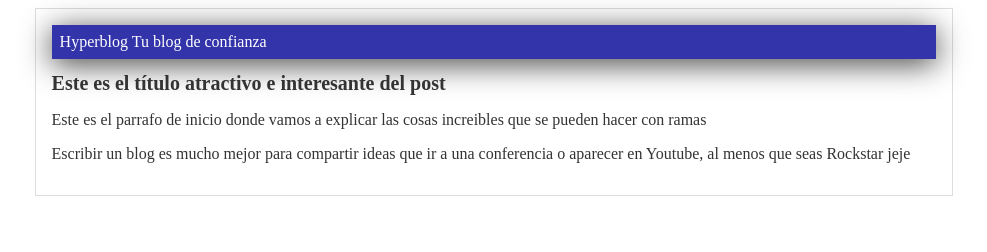
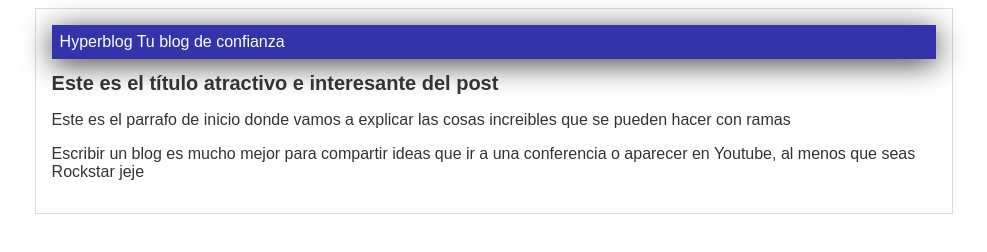
Before and after one commit to JFernando12/hyperblog, a plain HTML site: page index.html in a window 1280 px wide. Shown: the whole page, without its empty margins (146-1133 px from the left). Drawn offline with Linux system fonts and the light colour scheme.

Commit message:
Cambié el numero 31 por el 30

```diff
--- a/css/style.css
+++ b/css/style.css
@@ -1,20 +1,16 @@
 body {
     color: #333;
     text-align: center;
-<<<<<<< HEAD
-    font-family: Courier ;
-=======
     font-family: "Arial";
 }
 
 #cabecera
 {
     background: #33A;
-    box-shadow: 0px 5px 31px rgba(0, 0, 0, 0.75);
+    box-shadow: 0px 5px 30px rgba(0, 0, 0, 0.75);
     color: white;
     margin: 0;
     padding: 0.5em;
->>>>>>> cabecera
 }
 
 #container
```
